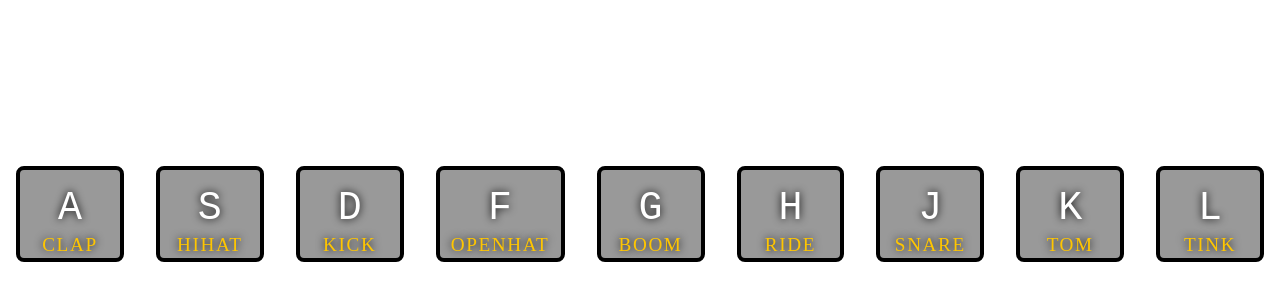
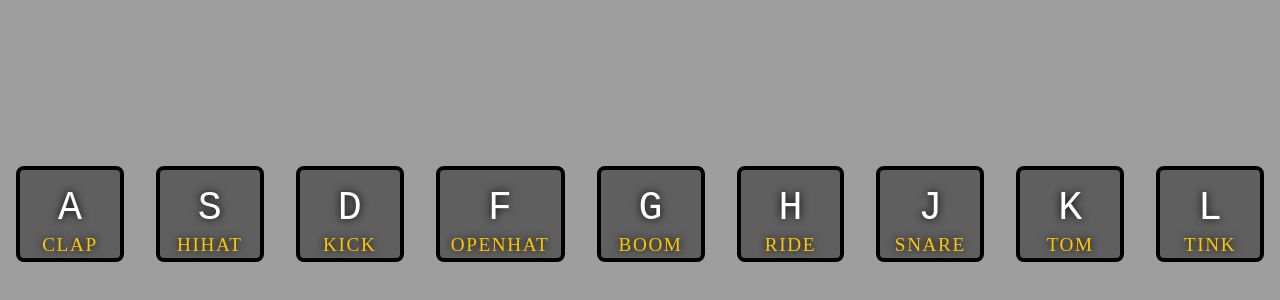
Before and after one commit to venky-17/Drum-Kit, a plain HTML site: page index.html in a window 1280 px wide. Shown: the part 186-486 px from the top of the page. Drawn offline with Linux system fonts and the light colour scheme; the site is published under a folder, as on GitHub Pages, so addresses that start at the root find nothing.

Commit message:
Update drum.css

```diff
--- a/drum.css
+++ b/drum.css
@@ -4,7 +4,7 @@
     box-sizing: border-box;
 }
 body{
-    background-image: url(/coldplay.jpeg);
+    background-image: url(./coldplay.jpeg);
    background-size: cover;
    overflow: hidden;
 }
```
